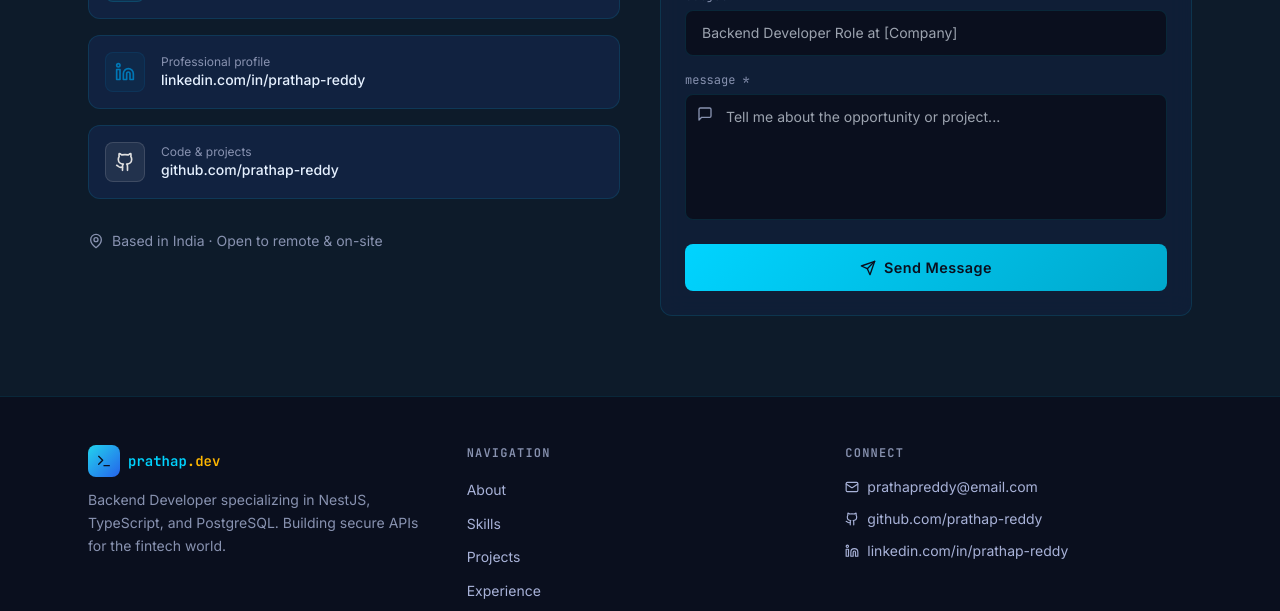
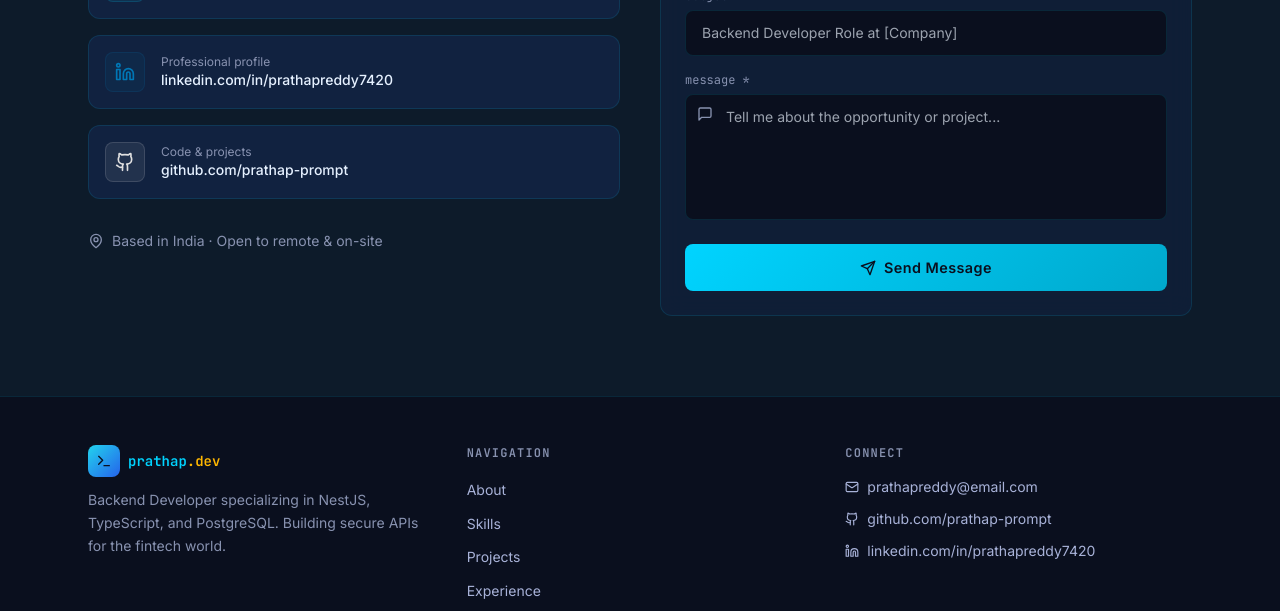
Before and after one commit to prathap-prompt/protfolio, a Next.js app: page / in a window 1280 px wide. Shown: the part 6641-7252 px from the top of the page. Built offline with nearby package versions, Linux system fonts and the light colour scheme.

Commit message:
Update LinkedIn and GitHub links

```diff
--- a/src/components/layout/Footer.tsx
+++ b/src/components/layout/Footer.tsx
@@ -92,8 +92,8 @@ export default function Footer() {
             <div className="space-y-3">
               {[
                 { icon: Mail, label: "prathapreddy@email.com", href: "mailto:prathapreddy@email.com" },
-                { icon: Github, label: "github.com/prathap-reddy", href: "https://github.com/prathap-reddy" },
-                { icon: Linkedin, label: "linkedin.com/in/prathap-reddy", href: "https://linkedin.com/in/prathap-reddy" },
+                { icon: Github, label: "github.com/prathap-prompt", href: "https://github.com/prathap-prompt" },
+                { icon: Linkedin, label: "linkedin.com/in/prathapreddy7420", href: "www.linkedin.com/in/prathapreddy7420" },
               ].map(({ icon: Icon, label, href }) => (
                 <a
                   key={label}
--- a/src/components/sections/Contact.tsx
+++ b/src/components/sections/Contact.tsx
@@ -25,16 +25,16 @@ const SOCIAL_LINKS = [
   {
     icon: Linkedin,
     label: "LinkedIn",
-    value: "linkedin.com/in/prathap-reddy",
-    href: "https://linkedin.com/in/prathap-reddy",
+    value: "linkedin.com/in/prathapreddy7420",
+    href: "www.linkedin.com/in/prathapreddy7420",
     color: "#0077B5",
     desc: "Professional profile",
   },
   {
     icon: Github,
     label: "GitHub",
-    value: "github.com/prathap-reddy",
-    href: "https://github.com/prathap-reddy",
+    value: "github.com/prathap-prompt",
+    href: "https://github.com/prathap-prompt",
     color: "#E0E0E0",
     desc: "Code & projects",
   },
--- a/src/components/sections/Hero.tsx
+++ b/src/components/sections/Hero.tsx
@@ -189,12 +189,12 @@ export default function Hero() {
           {[
             {
               icon: Github,
-              href: "https://github.com/prathap-reddy",
+              href: "https://github.com/prathap-prompt",
               label: "GitHub",
             },
             {
               icon: Linkedin,
-              href: "https://linkedin.com/in/prathap-reddy",
+              href: "www.linkedin.com/in/prathapreddy7420",
               label: "LinkedIn",
             },
             {
```
